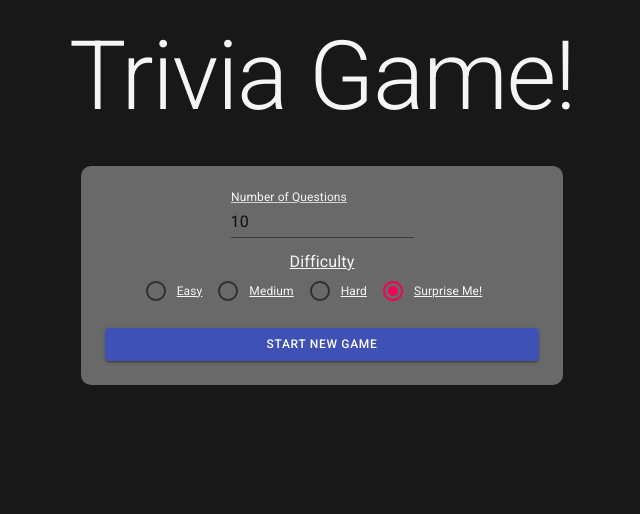
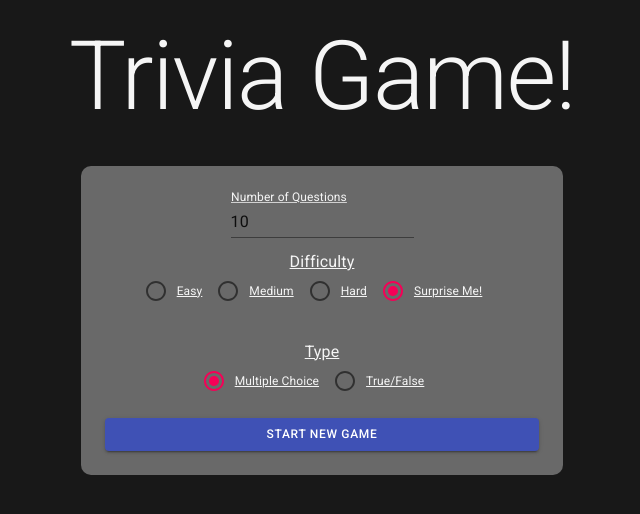
Before and after one commit to DruSerkes/trivia-game, a React (Create React App) app: page / in a window 1280 px wide. Shown: the top 514 px of the page, without its empty margins (318-958 px from the left). Built offline with nearby package versions, Linux system fonts and the light colour scheme.

Commit message:
add radio field for type

```diff
--- a/src/components/Start.tsx
+++ b/src/components/Start.tsx
@@ -9,10 +9,12 @@ type StartProps = {
 export const Start = ({ startGame }: StartProps) => {
     const [amount, setAmount] = useState<string>('10');
     const [difficulty, setDifficulty] = useState<string>('');
+    const [type, setType] = useState<string>('multiple');
 
-    const handleChangeAmount = (e: React.ChangeEvent<HTMLInputElement>): void => setAmount(e.target.value)
-    const handleChangeDifficulty = (e: React.ChangeEvent<HTMLInputElement>): void => setDifficulty(e.target.value)
-    const handleSubmit = () => startGame(amount, difficulty)
+    const handleChangeAmount = (e: React.ChangeEvent<HTMLInputElement>): void => setAmount(e.target.value);
+    const handleChangeDifficulty = (e: React.ChangeEvent<HTMLInputElement>): void => setDifficulty(e.target.value);
+    const handleChangeType = (e: React.ChangeEvent<HTMLInputElement>): void => setType(e.target.value);
+    const handleSubmit = () => startGame(amount, difficulty, type)
 
     return (
         <Box className="Start">
@@ -26,6 +28,13 @@ export const Start = ({ startGame }: StartProps) => {
                     <FormControlLabel value="" control={<Radio />} label="Surprise Me!" labelPlacement="end" />
                 </RadioGroup>
             </FormControl>
+            <FormControl component="fieldset">
+                <FormLabel component="legend">Type</FormLabel>
+                <RadioGroup row aria-label="type" name="type" value={type} onChange={handleChangeType}>
+                    <FormControlLabel value="multiple" control={<Radio />} label="Multiple Choice" labelPlacement="end" />
+                    <FormControlLabel value="boolean" control={<Radio />} label="True/False" labelPlacement="end" />
+                </RadioGroup>
+            </FormControl>
             <Button variant="contained" fullWidth color="primary" onClick={handleSubmit}>Start New Game</Button>
         </Box >
     )
```
